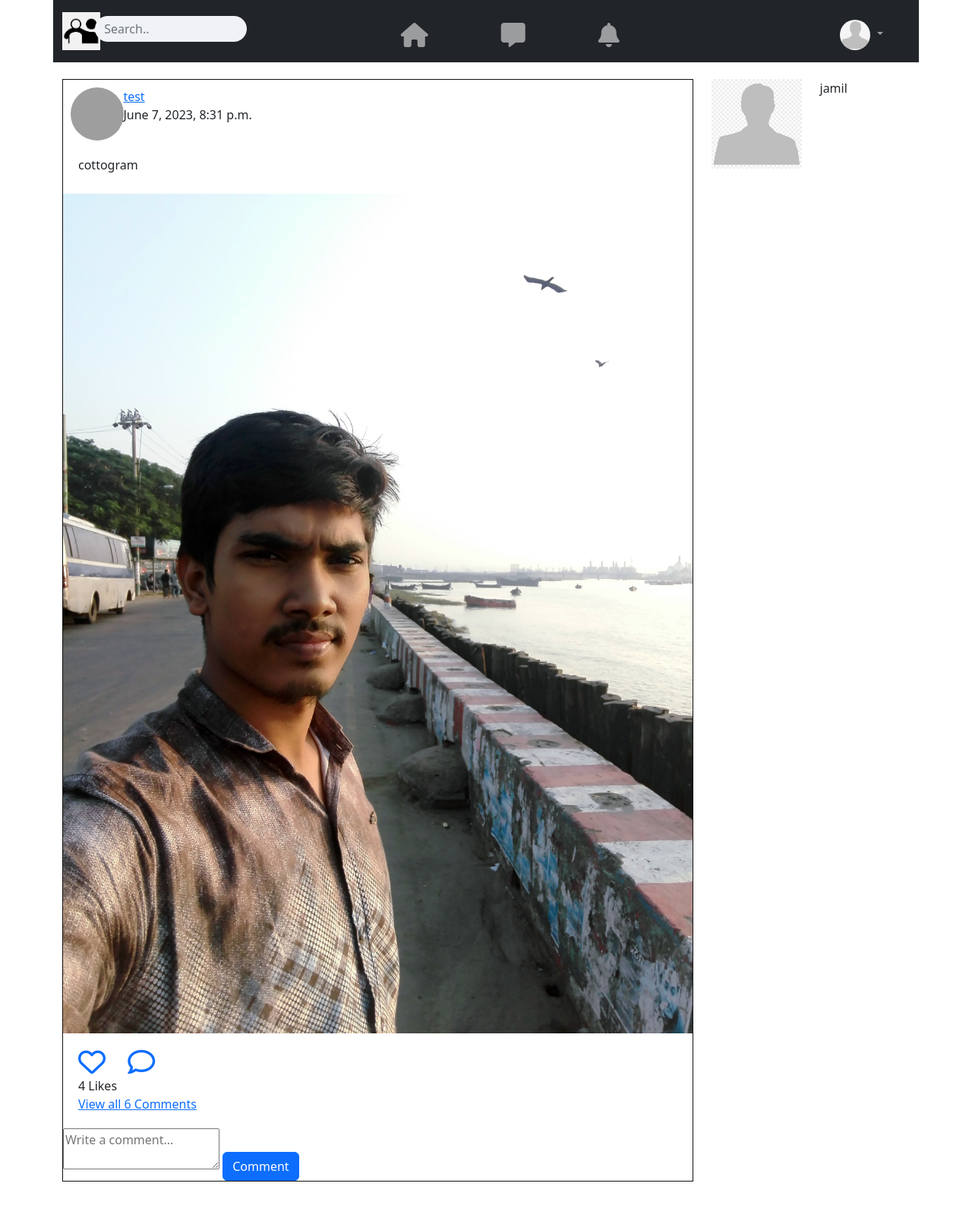
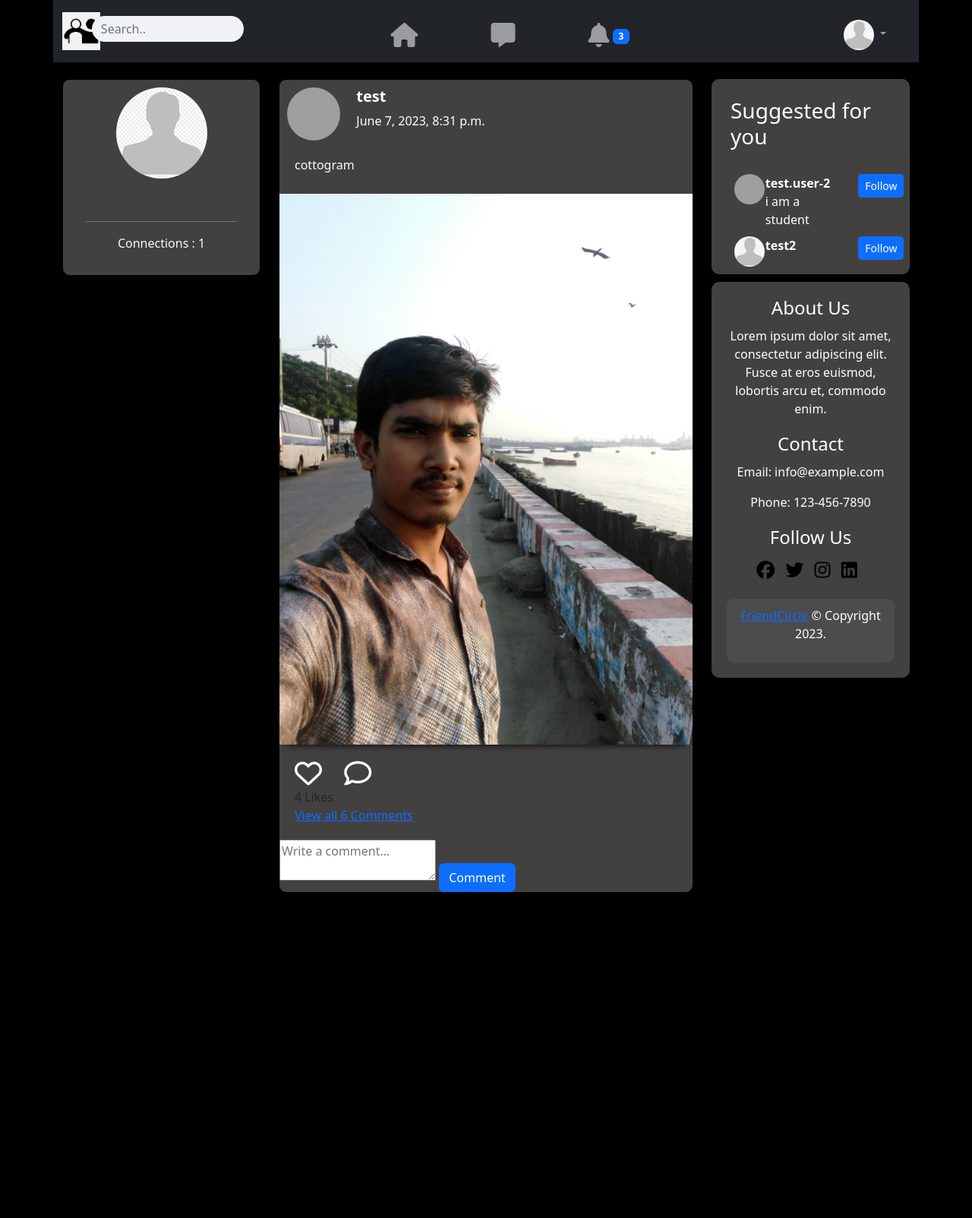
Before and after one commit to JamilRayhan/Social-Media-Project, a Django app: page /post/ in a window 1280 px wide. Shown: the whole page at 76% size. After the commit the page ends 1174 px from the top, so only its background shows below. Run offline with Django 4.2, Linux system fonts and the light colour scheme; a user stored in the database is signed in; data comes from the database, SQL or seed files in the repository; both versions use the stored data as it was after the commit; some libraries are stand-ins or nearby versions; grey boxes are pictures that could not be loaded.

Commit message:
homepage

```diff
--- a/App_Post/urls.py
+++ b/App_Post/urls.py
@@ -12,4 +12,5 @@ urlpatterns = [
     path('delete-post/<post_id>/', views.delete_post, name='delete_post'),
     path('edit-post/<post_id>/', views.edit_post, name='edit_post'),
     path('post-details/<post_id>/', views.post_details, name='post_details'),
+    path('search-results/', views.search_results, name='search_results'),
 ]
--- a/App_Post/views.py
+++ b/App_Post/views.py
@@ -12,31 +12,48 @@ from .context_processors import base_context
 
 @login_required
 def home(request):
+    if 'search' in request.GET:
+        search_query = request.GET.get('search', '')
+        return redirect('App_Post:search_results', search_query=search_query)
+
     following_list = Follow.objects.filter(follower=request.user)
-    posts = Posts.objects.filter(author__in=following_list.values_list('following'))
+    follower_list = Follow.objects.filter(following=request.user)
+    following_users = following_list.values_list('following', flat=True)
+    follower_users = follower_list.values_list('follower', flat=True)
+
+    posts = Posts.objects.filter(author__in=following_users)
     liked_post = Like.objects.filter(user=request.user)
     liked_post_list = liked_post.values_list('post', flat=True)
 
-    search = request.GET.get('search', '')
-    if search:
-        users = User.objects.filter(username__icontains=search)
-        post = Posts.objects.filter(caption__icontains=f"#{search}")
-        result = list(users) + list(post)
-    else:
-        result = None
+    peoples = User.objects.exclude(id__in=following_users).exclude(id=request.user.id)
 
     context = {
         'title': 'News Feed',
-        'search': search,
-        'result': result,
         'posts': posts,
         'liked_post_list': liked_post_list,
+        'peoples': peoples,
+        'follower_list': follower_users,
         **base_context(request)
     }
 
     return render(request, 'App_Post/home.html', context)
 
 
+@login_required
+def search_results(request):
+    search_query = request.GET.get('search', '')
+    users = User.objects.filter(username__icontains=search_query)
+    posts = Posts.objects.filter(caption__icontains=f"#{search_query}")
+
+    context = {
+        'title': 'Search Results',
+        'search_query': search_query,
+        'users': users,
+        'posts': posts,
+        **base_context(request)
+    }
+
+    return render(request, 'App_Post/search_results.html', context)
 
 
 @login_required
@@ -49,7 +66,8 @@ def liked(request, pk):
 
         # Create a notification for the author of the post
         if post.author != request.user:
-            notification = Notification(user=post.author, notification_type='Like', target=request.user, post=post)
+            notification = Notification(
+                user=post.author, notification_type='Like', target=request.user, post=post)
             notification.save()
 
     return redirect(request.META['HTTP_REFERER'])
@@ -64,7 +82,6 @@ def unlike(request, pk):
     return redirect(request.META['HTTP_REFERER'])
 
 
-
 @login_required
 def add_comment(request, post_id):
     if request.method == 'POST':
@@ -76,10 +93,12 @@ def add_comment(request, post_id):
 
         # Create a notification for the author of the post
         if post.author != request.user:
-            notification = Notification(user=post.author, notification_type='Comment', target=request.user, post=post, comment=comment)
+            notification = Notification(
+                user=post.author, notification_type='Comment', target=request.user, post=post, comment=comment)
             notification.save()
 
-        return redirect(request.META['HTTP_REFERER'])  # Redirect to the previous page
+        # Redirect to the previous page
+        return redirect(request.META['HTTP_REFERER'])
 
     return render(request, 'App_Post/home.html')
 
@@ -87,7 +106,7 @@ def add_comment(request, post_id):
 @login_required
 def notifications(request):
     notifications = Notification.objects.filter(user=request.user)
-    unread_notifications = notifications.filter(is_new=True , user=request.user)
+    unread_notifications = notifications.filter(is_new=True, user=request.user)
     unread_notifications_count = unread_notifications.count()
     for notification in unread_notifications:
         notification.is_new = False
@@ -99,7 +118,6 @@ def notifications(request):
         **base_context(request)
     }
     return render(request, 'App_Post/notifications.html', context)
-
 
 
 @login_required
@@ -126,8 +144,8 @@ def edit_post(request, post_id):
     context = {
         'form': form,
         **base_context(request)
-        }
-    return render(request, 'App_Post/edit_post.html', context )
+    }
+    return render(request, 'App_Post/edit_post.html', context)
 
 
 @login_required
@@ -136,5 +154,5 @@ def post_details(request, post_id):
     context = {
         'post': post,
         **base_context(request)
-        }
+    }
     return render(request, 'App_Post/post_details.html', context)
--- a/templates/App_Post/home.html
+++ b/templates/App_Post/home.html
@@ -6,75 +6,132 @@
 {% block css_block %}
 <style>
   .posts {
-    border: 1px solid #120e0e;
-  }
-  .search-posts{
-    border: 1px solid #6f0505;
-    width: 200px;
-    height: auto;
+    border: 1px solid #000000;
+    border-radius: 10px;
+    background-color: #434040;
   }
   .profile_link {
     padding: 10px;
+    display: block;
+    margin: 0 auto;
   }
-  .searchresult{
+  .profile_link a{
+    text-decoration: none;
+    color: #ffffff;
+  }
+  .date{
+    color: #ffffff;
+  }
+  .username {
+    font-weight: bold;
+    font-size: 18px;
+    margin-bottom: 5px;
+  }
+  .username a:hover {
+    text-decoration: underline;
+  }
+  .image{
+    width:120px;
+    height: 120px;
+    display: block;
+    margin: 10px auto;
+
+  }
+  .text{
+    color: aliceblue;
+    text-align: center;
+    padding: 30px;
+  }
+  .profile{
     border: 1px solid black;
+    border-radius: 10px;
+    background-color: #434040;
+  }
+  .caption{
+    padding: 10px 20px;
+    color: azure;
+  }
+  .image-container{
+    box-shadow: 0 10px 10px -10px rgb(0, 0, 0);
+  }
+  .image-container img {
+    object-fit: cover;
+  }
+  footer {
+    background-color: #434040;
+    padding: 20px;
+    color: #ffffff;
+    border-radius: 10px;
+  }
+
+  .footer-content {
+    text-align: center;
+    margin: 0 auto;
+  }
+
+  .footer-section {
+    width: 100%;
+    margin-bottom: 20px;
+  }
+
+  .footer-section h4 {
     margin-bottom: 10px;
   }
+
+  .social-media-icons a {
+    color: #000000;
+    font-size: 24px;
+    margin-right: 10px;
+  }
+
+  .footer-bottom {
+    background-color: #4d4b4b;
+    padding: 10px 0;
+    text-align: center;
+    border-radius: 10px;
+  }
+
+  .people{
+    margin-bottom: 10px;
+    padding: 10px;
+    border-radius: 10px;
+    background-color: #434040;
+    color: #ffffff;
+  }
+  .peopletext{
+    padding: 15px;
+  }
+  .suggestions{
+    padding-top: 10px;
+    padding-left: 20px;
+  }
+
 </style>
 {% endblock %}
 
 {% block body_block %}
-    {% for result_item in result %}
-      {% if result_item.user_profile %}
-        {% with user=result_item %}
-          {% if user.user_profile %}
-            {% if user != request.user %}
-              <div class="row searchresult">
-                <div>
-                  {% if user.user_profile.profile_pic %}
-                    <a href="{% url 'App_Login:user' username=user.username %}">
-                      <img src="/media/{{ user.user_profile.profile_pic }}" width="40px" height="40px" class="rounded-circle">  {{user.username}}
-                    </a>
+  <div class="row">
+    <div  class="col-sm-3" >
+      <div class="profile">
+        {% if request.user.user_profile.profile_pic %}
+            <img src="/media/{{ request.user.user_profile.profile_pic }}"  class="rounded-circle image">
           {% else %}
-                    <a href="{% url 'App_Login:user' username=user.username %}">
-                      <img src="/media/default.png" width="40px" height="40px" class="rounded-circle"> {{user.username}}
-                    </a>
+            <img src="/media/default.png" width="100%" height="auto" class="rounded-circle image">
           {% endif %}
-                  <br>
-                </div>
-              </div>
-            {% endif %}
-          {% endif %}
-        {% endwith %}
-      {% else %}
-      <div class="searchresult">
-        {% with post=result_item %}
-          <div class="search-posts">
-            <div class="profile_link">
-              <div class="row">
-                <div class="col-sm-11">
-                  <a href="{% url 'App_Login:user' username=post.author %}">{{ post.author }}</a>
+          <div class="text">
+            <h3><strong>{{ request.user.user_profile.full_name }} </strong></h3>
+            {{ request.user.user_profile.description|linebreaks }}
+            <hr>
+            Connections : {{ request.user.following.count }}
           </div>
       </div>
     </div>
-            <div style="padding: 10px 20px;">
-              <p>{{ post.caption }}</p>
-            </div>
-            <a href="{% url 'App_Post:post_details' post_id=post.pk %}"><img src="{{ post.image.url }}" width="100%"></a>
-          </div>
-          <br><br>
-        {% endwith %}
-      </div>
-      {% endif %}
-    {% endfor %}
-
-  <div class="row">
-    <div class="col-sm-9">
+    <div class="col-sm-6">
       {% for post in posts %}
         <div class="posts">
           <div class="profile_link">
             <div class="row">
-              <div class="col-sm-1">
+              <div class="col-sm-2">
                 {% if post.author.user_profile.profile_pic %}
                   <a href="{% url 'App_Login:user' username=post.author %}">
                     <img src="/media/{{ post.author.user_profile.profile_pic }}" width="70px" height="70px" class="rounded-circle">
@@ -85,33 +142,36 @@
                   </a>
                 {% endif %}
               </div>
-              <div class="col-sm-11">
-                <a href="{% url 'App_Login:user' username=post.author %}">{{ post.author }}</a>
-                <br>
+              <div class="col-sm-10">
+                <h5><strong><a href="{% url 'App_Login:user' username=post.author %}">{{ post.author }}</a></strong></h5>
+                <div class="date">
                   {{ post.upload_date }}
+                </div>
+
               </div>
             </div>
           </div>
-          <div style="padding: 10px 20px;">
+          <div class="caption">
             <p>{{ post.caption }}</p>
           </div>
-          <a href="{% url 'App_Post:post_details' post_id=post.pk %}"><img src="{{ post.image.url }}" width="100%"></a>
-
+          <div class="image-container">
+            <a href="{% url 'App_Post:post_details' post_id=post.pk %}" class="pic"><img src="{{ post.image.url }}" width="100%"></a>
+          </div>
           <div style="padding: 20px;">
             {% if post.pk in liked_post_list %}
-              <a href="{% url 'App_Post:unlike' pk=post.pk %}"><i class="fa fa-heart" style="font-size: 36px;"></i></a>
+              <a href="{% url 'App_Post:unlike' pk=post.pk %}"><i class="fa fa-heart" style="font-size: 36px;color: rgb(0, 0, 0);"></i></a>
             {% else %}
-              <a href="{% url 'App_Post:liked' pk=post.pk %}"><i class="fa fa-heart-o" style="font-size: 36px;"></i></a>
+              <a href="{% url 'App_Post:liked' pk=post.pk %}"><i class="fa fa-heart-o" style="font-size: 36px;color: rgb(255, 255, 255);"></i></a>
             {% endif %}
             &nbsp; &nbsp; &nbsp;
-            <a href="{% url 'App_Post:post_details' post_id=post.pk %}"><i class="fa-regular fa-comment" style="font-size: 36px;"></i> </a>
+            <a href="{% url 'App_Post:post_details' post_id=post.pk %}"><i class="fa-regular fa-comment" style="font-size: 36px;color: rgb(255, 255, 255);"></i> </a>
             <br>
             {{ post.liked_post.count }} Likes <br>
 
              <a href="{% url 'App_Post:post_details' post_id=post.pk %}">View all {{ post.comments.count }} Comments</a>
           </div>
 
-          <!-- Add Comment Section -->
+          <!--Add Comment Section -->
           <div>
             <form method="POST" action="{% url 'App_Post:add_comment' post_id=post.pk %}">
               {% csrf_token %}
@@ -125,20 +185,63 @@
     </div>
 
     <div class="col-sm-3">
-      <div class="row">
-        <div class="col-sm-6">
-          {% if request.user.user_profile.profile_pic %}
-            <img src="/media/{{ request.user.user_profile.profile_pic }}" width="100%" height="100%" class="">
+      <div class="people">
+        <div class="peopletext">
+          <h3>Suggested for you</h3>
+        </div>
+
+        {% for people in peoples %}
+        <div class="row suggestions">
+          <div class="col-sm-2">
+          {% if people.user_profile.profile_pic %}
+            <a class="dropdown-item" href="{% url 'App_Login:user' username=people.username %}">
+              <img src="/media/{{ people.user_profile.profile_pic }}" width="40px" height="40px" class="rounded-circle">
+            </a>
           {% else %}
-            <img src="/media/default.png" width="100%" height="100%" class="">
+            <a class="dropdown-item" href="{% url 'App_Login:user' username=people.username %}">
+              <img src="/media/default.png" width="40px" height="40px" class="rounded-circle">
+            </a>
           {% endif %}
           </div>
           <div class="col-sm-6">
-          {{ request.user.username }}
+            <strong>{{ people.username }}</strong>
             <br>
-          {{ request.user.user_profile.full_name }}
+            {{ people.user_profile.description|linebreaksbr|truncatechars_html:28  }}
+          </div>
+          <div class="col-sm-4">
+            <a href="{% url 'App_Login:follow' username=people.username %}" class="btn btn-primary btn-sm">Follow</a>
+          </div>
+        </div>
+        {% endfor %}
+
+      </div>
+
+
+      <footer>
+        <div class="footer-content">
+          <div class="footer-section">
+            <h4>About Us</h4>
+            <p>Lorem ipsum dolor sit amet, consectetur adipiscing elit. Fusce at eros euismod, lobortis arcu et, commodo enim.</p>
+          </div>
+          <div class="footer-section">
+            <h4>Contact</h4>
+            <p>Email: info@example.com</p>
+            <p>Phone: 123-456-7890</p>
+          </div>
+          <div class="footer-section">
+            <h4>Follow Us</h4>
+            <div class="social-media-icons">
+              <a href="#"><i class="fab fa-facebook"></i></a>
+              <a href="#"><i class="fab fa-twitter"></i></a>
+              <a href="#"><i class="fab fa-instagram"></i></a>
+              <a href="#"><i class="fab fa-linkedin"></i></a>
             </div>
           </div>
         </div>
+        <div class="footer-bottom">
+          <p> <a href="/">FriendCircle</a> &copy; Copyright 2023.</p>
+        </div>
+      </footer>
+    </div>
   </div>
 {% endblock %}
--- a/templates/navbar.html
+++ b/templates/navbar.html
@@ -73,7 +73,7 @@
     margin-right: -50px;
   }
   </style>
-<body>
+<body  class="container" style="background-color: #000000;">
 
 <nav class="navbar navbar-expand-lg bg-dark navbar-dark container fixed-top">
   <div class="container-fluid">
@@ -86,7 +86,7 @@
     <div class="collapse navbar-collapse" id="collapsibleNavbar">
       <ul class="navbar-nav">
         <li class="nav-item">
-        <form class="form-inline" method="get" action="{% url 'App_Post:home' %}" onsubmit="return validateSearch()">
+        <form class="form-inline" method="get" action="{% url 'App_Post:search_results' %}" onsubmit="return validateSearch()">
           <div class="input-group mb-3 search-design">
             <input type="text" class="form-control" placeholder="Search.." name="search">
           </div>
@@ -118,7 +118,7 @@
             <div class="icon-container">
               <i class="fa-solid fa-bell fa-2xl"></i>
               <span class="hover-text">Notifications</span>
-              {% if unread_messages_count > 0 %}
+              {% if unread_notifications_count > 0 %}
               <span class="badge bg-primary">{{ unread_notifications_count }}</span>
               {% endif %}
             </div>
@@ -161,7 +161,7 @@
 </nav>
 
 <br>
-<div class="container" style="margin-top: 80px;">
+<div style="margin-top: 80px;">
   {% block body_block %}
   {% endblock %}
 </div>
```
Also changed, not shown: templates/App_Post/search_results.html (added, +41 -0 lines), db.sqlite3. Lines whose indentation alone changed are shown as unchanged.
